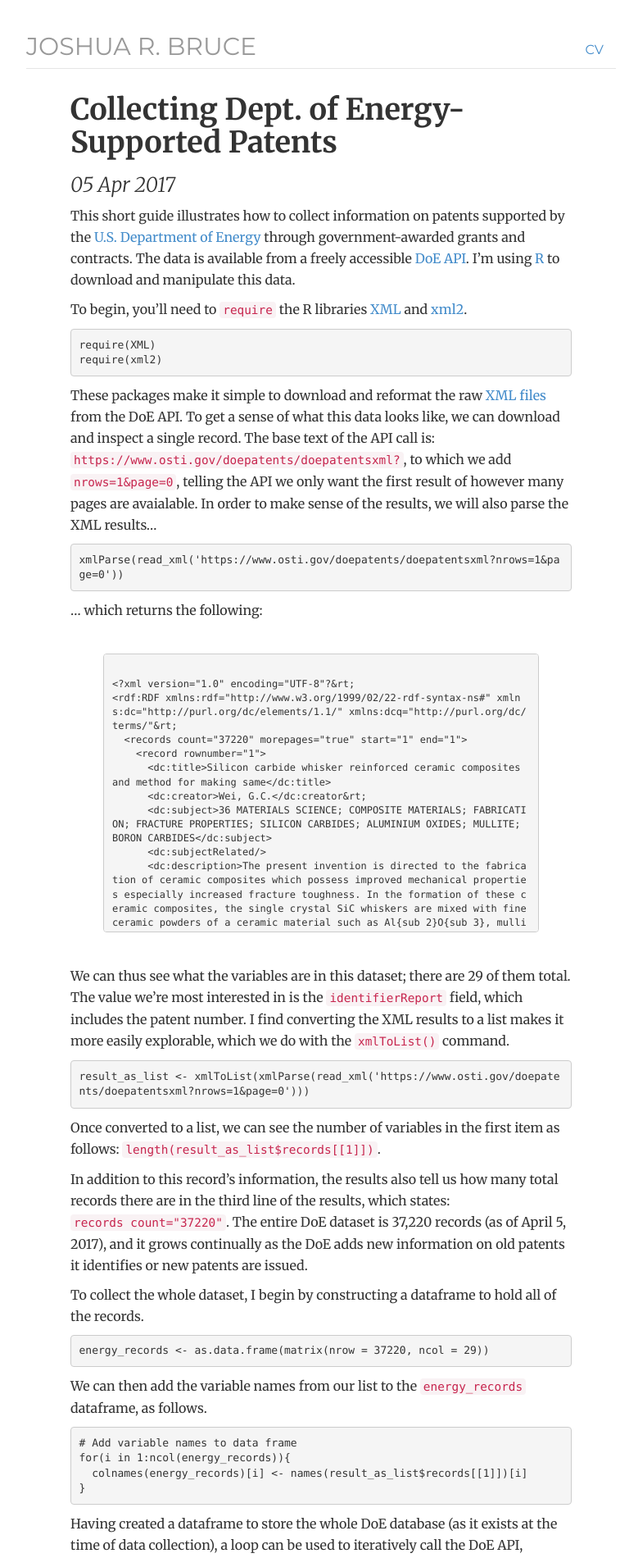
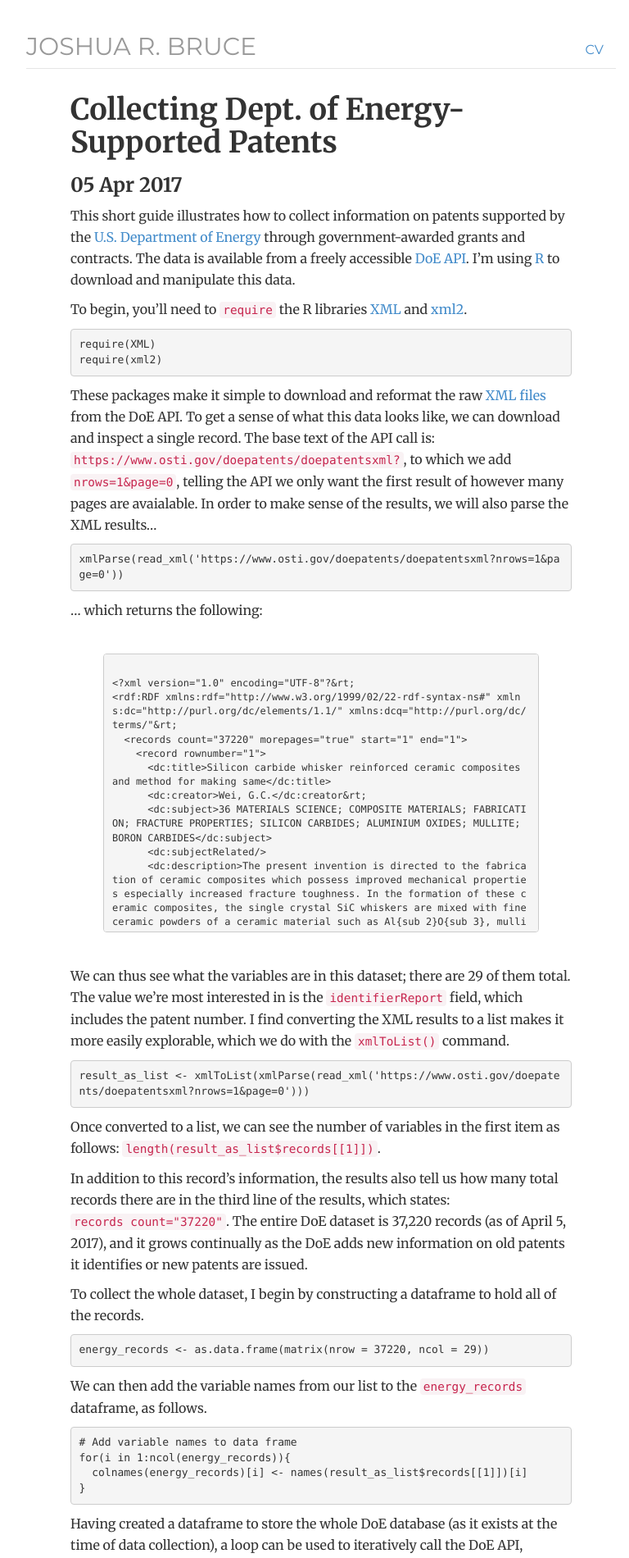
Before and after one commit to joshuarbruce/joshuarbruce.github.io, a Jekyll site: the page built from _posts/2017-04-05-getting-doe-patents.md, in a window 1280 px wide. Shown: the top 1900 px of the page at 82% size, without its empty margins (248-1016 px from the left). Built offline with Jekyll 4.4.1, drawn with Linux system fonts in a browser that asks for light colours; nearby versions of some CDN libraries.

Commit message:
Update post.html

```diff
--- a/_layouts/post.html
+++ b/_layouts/post.html
@@ -7,9 +7,9 @@
 		<div class="note single">
 			<h1 class="title">{{ page.title }}</h1>
 
-			<h2 class="date"><info datetime="{{ page.date }}">
+			<h3 class="date"><info datetime="{{ page.date }}">
 				{{ page.date | date_to_string }} {% if page.author %} by {{ page.author }} {% endif %}
-			</info></h2>
+			</info></h3>
 			<!-- Post content -->
 			<div class="notebody">
 				{{ content }}
```
